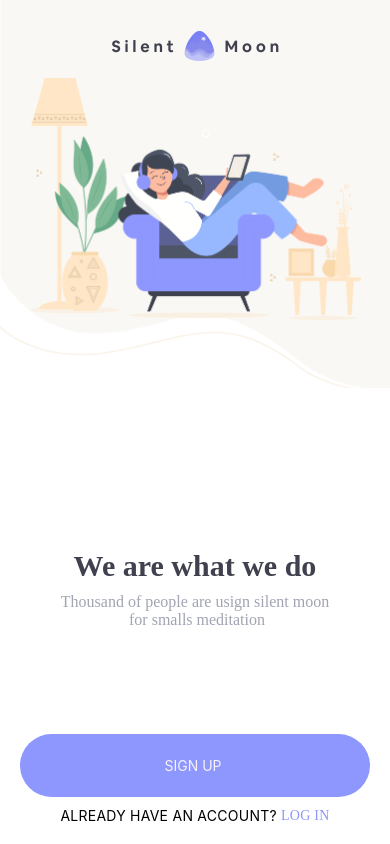
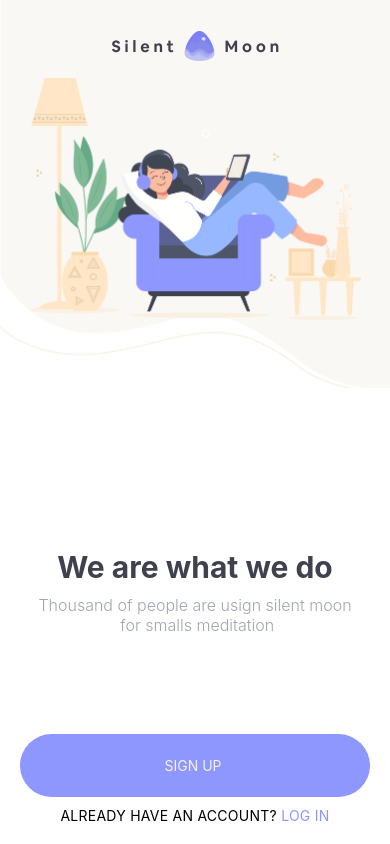
Before and after one commit to fadlanzunima/react-navigation-app, a React Native app: screen /SignUp in a window 390 px wide. Built offline with nearby package versions, Linux system fonts and the light colour scheme.

Commit message:
import font

```diff
--- a/src/screen/Component/HeaderTop.js
+++ b/src/screen/Component/HeaderTop.js
@@ -81,6 +81,7 @@ const styles = StyleSheet.create({
     height: 'auto',
     width: Dimensions.get('window').width,
     flex: 0.7,
+    fontFamily: 'FreeSans',
   },
   wrapperTitle: {
     position: 'absolute',
@@ -108,7 +109,7 @@ const styles = StyleSheet.create({
     color: '#3F414E',
     fontSize: 28,
     fontWeight: 'bold',
-    fontFamily: 'Helvetica-Neue',
+    fontFamily: 'FreeSans',
     marginBottom: 15,
   },
   headerBg: {
--- a/src/screen/SignIn.js
+++ b/src/screen/SignIn.js
@@ -136,7 +136,6 @@ function SignIn() {
               flexDirection: 'row',
               justifyContent: 'center',
               alignItems: 'center',
-              fontFamily: 'Helvetica-Neue',
               letterSpacing: 0.25,
             }}>
             <Text>DOESN'T HAVE AN ACCOUNT? </Text>
@@ -144,7 +143,6 @@ function SignIn() {
             <Text
               style={{
                 color: '#8E97FD',
-                fontFamily: 'Helvetica-Neue',
               }}>
               SIGN UP
             </Text>
@@ -159,6 +157,7 @@ const styles = StyleSheet.create({
     position: 'relative',
     flex: 1,
     backgroundColor: '#ffffff',
+    fontFamily: 'FreeSans',
   },
   login: {
     justifyContent: 'center',
--- a/src/screen/SignInNSignUp.js
+++ b/src/screen/SignInNSignUp.js
@@ -40,7 +40,6 @@ function SignInNSignUp() {
             fontSize: 30,
             color: '#3F414E',
             marginBottom: 10,
-            fontFamily: 'Helvetica-Neue',
           }}>
           We are what we do
         </Text>
@@ -50,7 +49,6 @@ function SignInNSignUp() {
             fontSize: 16,
             color: '#A1A4B2',
             fontWeight: '300',
-            fontFamily: 'Helvetica-Neue',
           }}>
           Thousand of people are usign silent moon{'\n'} for smalls meditation
         </Text>
@@ -68,7 +66,6 @@ function SignInNSignUp() {
             flexDirection: 'row',
             justifyContent: 'center',
             alignItems: 'center',
-            fontFamily: 'Helvetica-Neue',
             letterSpacing: 0.25,
           }}>
           <Text>ALREADY HAVE AN ACCOUNT? </Text>
@@ -76,7 +73,6 @@ function SignInNSignUp() {
           <Text
             style={{
               color: '#8E97FD',
-              fontFamily: 'Helvetica-Neue',
             }}>
             LOG IN
           </Text>
@@ -91,6 +87,7 @@ const styles = StyleSheet.create({
     position: 'relative',
     flex: 1,
     backgroundColor: '#ffffff',
+    fontFamily: 'FreeSans',
   },
   wrapperImage: {
     position: 'relative',
--- a/src/screen/SplashScreen.js
+++ b/src/screen/SplashScreen.js
@@ -56,7 +56,6 @@ function SplashScree() {
             fontSize: 30,
             color: '#3F414E',
             marginBottom: 10,
-            fontFamily: 'Helvetica-Neue',
           }}>
           We are what we do
         </Text>
@@ -66,7 +65,6 @@ function SplashScree() {
             fontSize: 16,
             color: '#A1A4B2',
             fontWeight: '300',
-            fontFamily: 'Helvetica-Neue',
           }}>
           Thousand of people are usign silent moon{'\n'} for smalls meditation
         </Text>
@@ -79,6 +77,7 @@ const styles = StyleSheet.create({
   container: {
     flex: 1,
     backgroundColor: '#ffffff',
+    fontFamily: 'FreeSans',
   },
   wrapperImage: {
     position: 'relative',
--- a/src/screen/Topics.js
+++ b/src/screen/Topics.js
@@ -10,7 +10,6 @@ function Topics() {
           <Text style={styles.textBottom}>to Silent Moon?</Text>
           <Text
             style={{
-              fontFamily: 'HelveticaNeue',
               fontWeight: '300',
               fontSize: 20,
               lineHeight: 50,
@@ -41,15 +40,14 @@ const styles = StyleSheet.create({
   container: {
     flex: 1,
     backgroundColor: 'white',
+    fontFamily: 'FreeSans',
   },
   textTop: {
-    fontFamily: 'Helvetica-Neue',
     fontWeight: 'bold',
     fontSize: 28,
     color: '#3F414E',
   },
   textBottom: {
-    fontFamily: 'Helvetica-Neue',
     fontWeight: '300',
     fontSize: 25,
     color: '#3F414E',
--- a/src/screen/Welcome.js
+++ b/src/screen/Welcome.js
@@ -67,7 +67,7 @@ function Welcome() {
             onPress={() => {
               goToTopic();
             }}>
-            <Text> GET STARTED </Text>
+            <Text style={{fontSize: 14, color: '#3F414E'}}> GET STARTED </Text>
           </TouchableOpacity>
         </View>
       </View>
@@ -96,22 +96,23 @@ const styles = StyleSheet.create({
     fontSize: 30,
     letterSpacing: 0.01,
     fontWeight: 'bold',
-    fontFamily: 'Helvetica-Neue',
+    fontFamily: 'FreeSans',
   },
   silent: {
     color: '#FFECCC',
     fontSize: 24,
     letterSpacing: 0.01,
     marginBottom: 30,
-    fontFamily: 'Helvetica-Neue',
+    fontFamily: 'FreeSans',
   },
   desc: {
     textAlign: 'center',
     marginHorizontal: 23,
     fontWeight: '300',
+    fontStyle: 'normal',
     fontSize: 16,
     color: '#EBEAEC',
-    fontFamily: 'Helvetica-Neue',
+    fontFamily: 'FreeSans',
   },
   meditation: {
     width: Dimensions.get('window').width,
@@ -124,8 +125,6 @@ const styles = StyleSheet.create({
     alignItems: 'center',
     width: 374,
     height: 63,
-    fontSize: 14,
-    color: '#3F414E',
     backgroundColor: '#EBEAEC',
     borderRadius: 38,
   },
```
Also changed, not shown: react-native.config.js (deleted, +0 -7 lines), assets/fonts/Helvetica-Neue.otf (deleted), assets/fonts/Helvetica-Neue.ttf (deleted), 4 other files (tests, documents, lock files or other folders).
